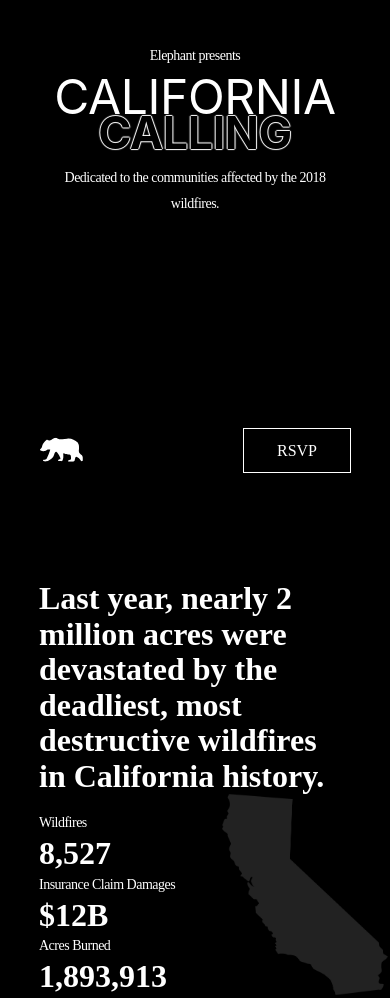
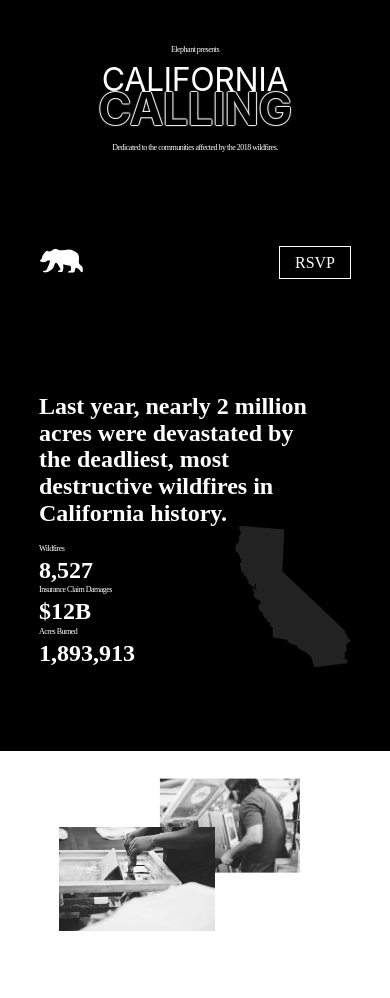
Before and after one commit to KWiefel/project-california, a plain HTML site: page index.html in a window 390 px wide. Shown: the part 115-1113 px from the top of the page. Drawn offline with Linux system fonts and the light colour scheme; a web font is replaced by a local one.

Commit message:
final mit mobile

```diff
--- a/assets/scss/media390px.scss
+++ b/assets/scss/media390px.scss
@@ -1,27 +1,35 @@
 @media screen and (max-width: 400px) {
   h1 {
-    font-size: 2rem;
+    font-size: 1.5rem;
     letter-spacing: 0;
   }
 
   h2 {
-    font-size: 3rem;
+    font-size: 2rem;
   }
 
   p {
-    font-size: 0.8rem;
+    font-size: 0.6rem;
   }
 
   .logo-line1 {
-    font-size: 3rem;
+    font-size: 2rem;
   }
 
   .logo-line2 {
     font-size: 2.8rem;
   }
 
+  .btn {
+    padding: 7px 15px;
+  }
+
+  .subline {
+    font-size: 0.5rem;
+  }
+
   .fat {
-    font-size: 1rem;
+    font-size: 0.8rem;
   }
 
   .text-footer {
@@ -29,9 +37,32 @@
     line-height: 1.5rem;
   }
 
+  .facts {
+    background-color: black;
+    padding-bottom: 10vh;
+    header {
+      padding-top: 10%;
+      max-width: 35ch;
+    }
+
+    .facts-number {
+      padding-top: 5%;
+      margin-right: 0;
+    }
+  }
+
+  .header {
+    .nav {
+      margin-top: 0;
+    }
+  }
+
   .middle {
+    .text {
+      gap: 30vh;
+    }
     img {
-      transform: scale(3);
+      transform: scale(2);
 
       &:nth-of-type(1) {
         left: 50%;
@@ -39,7 +70,8 @@
       }
 
       &:nth-of-type(2) {
-        left: 23%;
+        width: 20%;
+        left: 25%;
         top: 10%;
       }
 
@@ -50,7 +82,7 @@
       }
 
       &:nth-of-type(6) {
-        // display: none;
+        width: 20%;
         top: 85%;
         left: 30%;
       }
@@ -63,22 +95,21 @@
   }
 
   .goldenbear {
-    padding-bottom: 150vw;
     header {
       div {
         &:nth-of-type(2) {
-          width: 40ch;
+          width: 30ch;
         }
       }
     }
   }
 
   .poppybear {
-    height: 190vw;
+    height: 180vw;
     header {
       div {
         &:nth-of-type(2) {
-          width: 40ch;
+          width: 30ch;
         }
       }
     }
@@ -88,5 +119,9 @@
     .slide {
       display: none;
     }
+
+    .text-footer {
+      max-width: 20ch;
+    }
   }
 }
--- a/assets/scss/media835px.scss
+++ b/assets/scss/media835px.scss
@@ -19,6 +19,7 @@
   .middle {
     .text {
       gap: 40vh;
+      // width: 200px;
     }
 
     img {
```
Also changed, not shown: assets/css/media390px.css, 1 other file.
